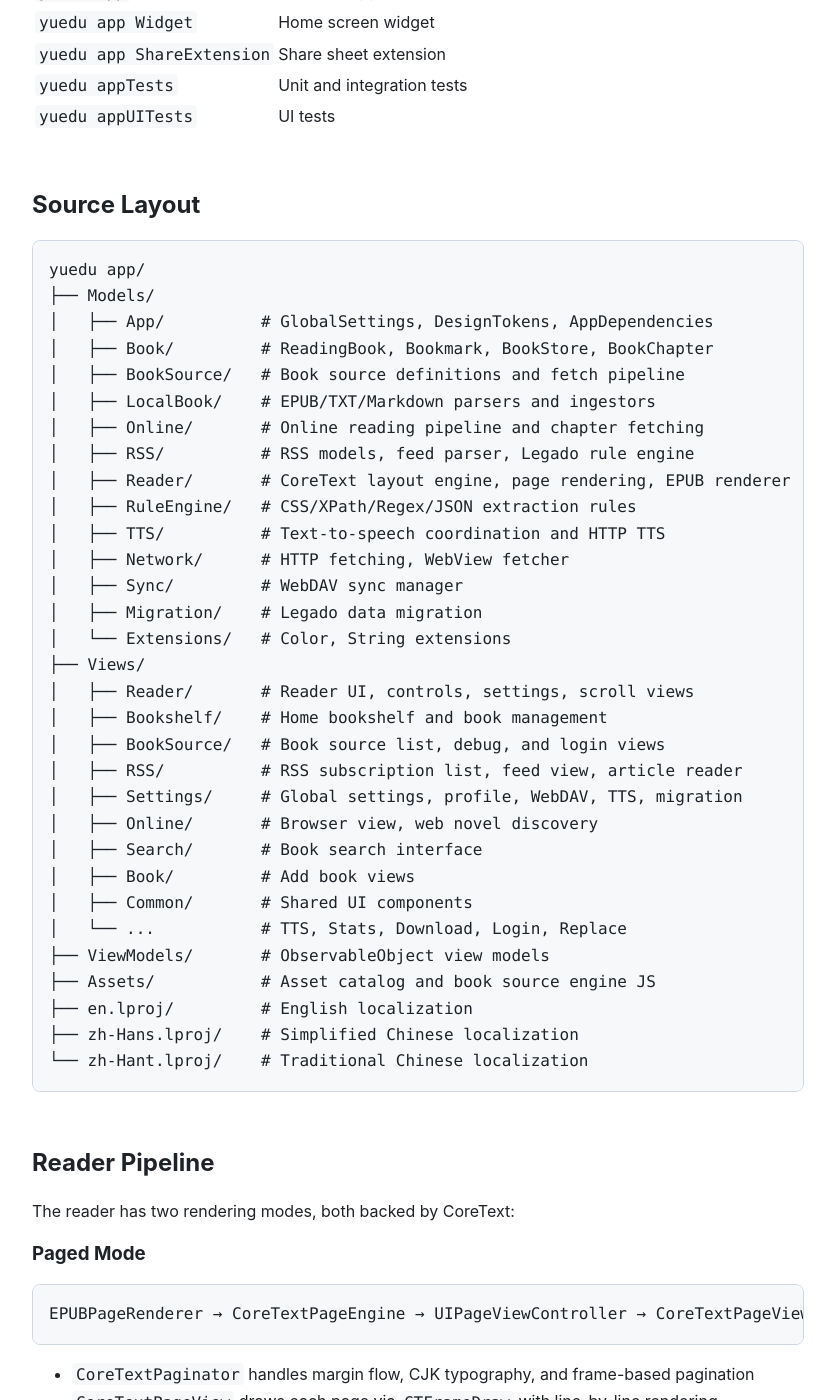
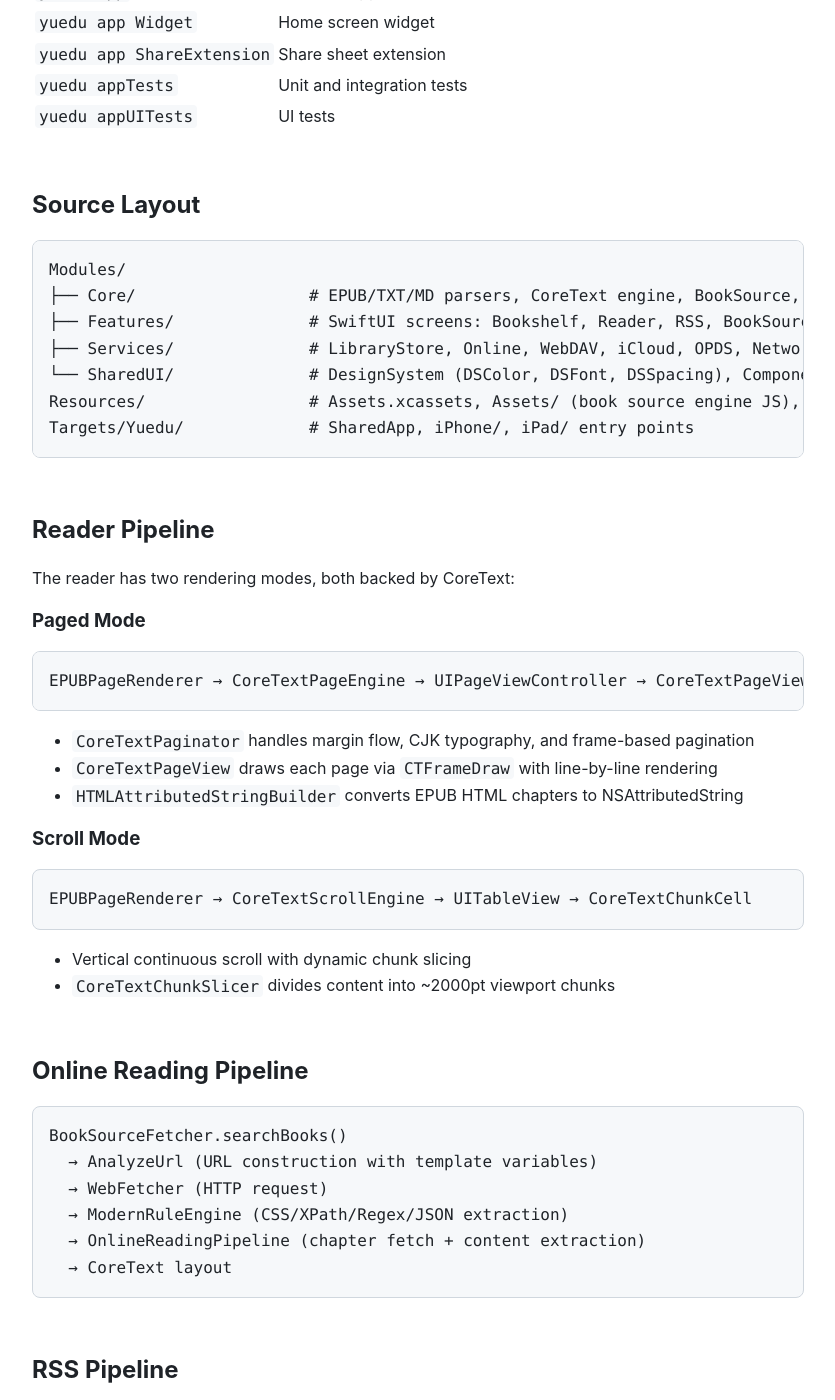
Before and after one commit to zhong228/MoYue, a Jekyll site: the page built from Technotes/Architecture.md, in a window 1280 px wide and 1400 px high, scrolled down 485 px. Shown: the whole window, without its empty margins (222-1057 px from the left). Built offline with Jekyll 4.4.1, drawn with Linux system fonts in a browser that asks for light colours; our own code applies the rules of GitHub Pages for plain Markdown files.

Commit message:
Update READMEs and Architecture doc: fix Repository Layout, add audiobook support, bump EPUB3 compatibility to Linear Algebra

````diff
--- a/Technotes/Architecture.md
+++ b/Technotes/Architecture.md
@@ -18,37 +18,13 @@ The app supports paged and scroll reading, bookmark annotation, TTS, RSS subscri
 ## Source Layout
 
 ```
-yuedu app/
-├── Models/
-│   ├── App/          # GlobalSettings, DesignTokens, AppDependencies
-│   ├── Book/         # ReadingBook, Bookmark, BookStore, BookChapter
-│   ├── BookSource/   # Book source definitions and fetch pipeline
-│   ├── LocalBook/    # EPUB/TXT/Markdown parsers and ingestors
-│   ├── Online/       # Online reading pipeline and chapter fetching
-│   ├── RSS/          # RSS models, feed parser, Legado rule engine
-│   ├── Reader/       # CoreText layout engine, page rendering, EPUB renderer
-│   ├── RuleEngine/   # CSS/XPath/Regex/JSON extraction rules
-│   ├── TTS/          # Text-to-speech coordination and HTTP TTS
-│   ├── Network/      # HTTP fetching, WebView fetcher
-│   ├── Sync/         # WebDAV sync manager
-│   ├── Migration/    # Legado data migration
-│   └── Extensions/   # Color, String extensions
-├── Views/
-│   ├── Reader/       # Reader UI, controls, settings, scroll views
-│   ├── Bookshelf/    # Home bookshelf and book management
-│   ├── BookSource/   # Book source list, debug, and login views
-│   ├── RSS/          # RSS subscription list, feed view, article reader
-│   ├── Settings/     # Global settings, profile, WebDAV, TTS, migration
-│   ├── Online/       # Browser view, web novel discovery
-│   ├── Search/       # Book search interface
-│   ├── Book/         # Add book views
-│   ├── Common/       # Shared UI components
-│   └── ...           # TTS, Stats, Download, Login, Replace
-├── ViewModels/       # ObservableObject view models
-├── Assets/           # Asset catalog and book source engine JS
-├── en.lproj/         # English localization
-├── zh-Hans.lproj/    # Simplified Chinese localization
-└── zh-Hant.lproj/    # Traditional Chinese localization
+Modules/
+├── Core/                  # EPUB/TXT/MD parsers, CoreText engine, BookSource, RuleEngine, TTS, Comic, Replace
+├── Features/              # SwiftUI screens: Bookshelf, Reader, RSS, BookSource, Settings, Search, WebBrowser...
+├── Services/              # LibraryStore, Online, WebDAV, iCloud, OPDS, Network, Account, RSS, Migration...
+└── SharedUI/              # DesignSystem (DSColor, DSFont, DSSpacing), Components, Extensions, Utilities, Adaptive layout
+Resources/                 # Assets.xcassets, Assets/ (book source engine JS), en.lproj, zh-Hans.lproj, zh-Hant.lproj
+Targets/Yuedu/             # SharedApp, iPhone/, iPad/ entry points
 ```
 
 ## Reader Pipeline
````
Also changed, not shown: README.zh-Hans.md (+10 -17 lines), README.zh-Hant.md (+10 -17 lines), README.md.
